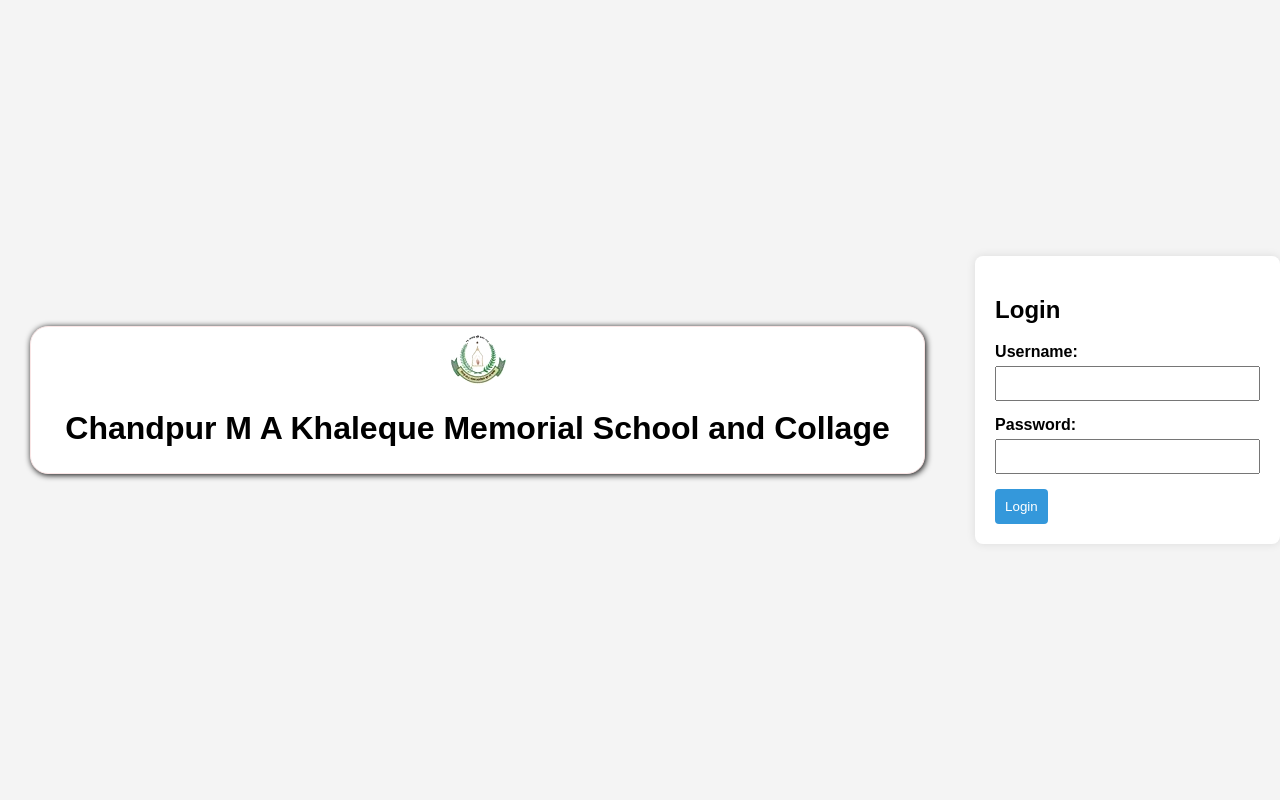
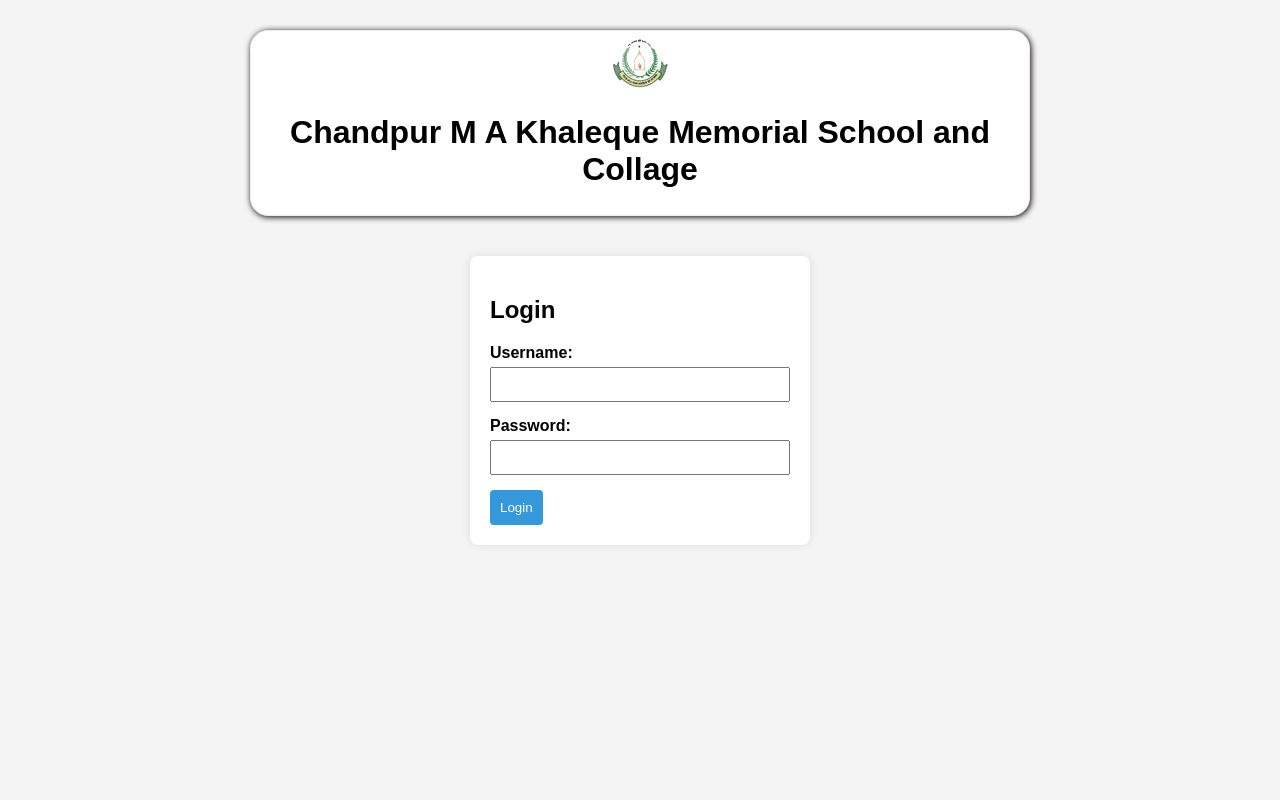
Before and after one commit to iammithu/pythonappp, a Flask app: page /login in a window 1280 px wide. Run offline with Flask 3, Linux system fonts and the light colour scheme.

Commit message:
Update login.html

```diff
--- a/website/templates/login.html
+++ b/website/templates/login.html
@@ -13,19 +13,18 @@
             padding: 0;
             display: flex;
             align-items: center;
-            justify-content: center;
+            flex-direction: column;
             height: 100vh;
         }
         .header{
-            width: 1000px;
+            width: 60%;
             border: 1px solid rgb(250, 230, 230);
             box-shadow: 1px 1px 6px black;
             background-color: white;
-            margin: 50px;
-            margin-left: 30px;
             text-align: center;
             padding: 5px;
             border-radius: 18px;
+            margin: 30px;
         }
 
         .login-container {
@@ -34,6 +33,7 @@
             border-radius: 8px;
             box-shadow: 0 0 10px rgba(0, 0, 0, 0.1);
             width: 300px;
+            margin: 10px;
         }
 
         .form-group {
```
